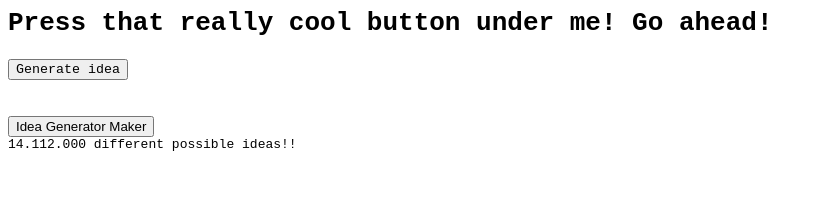
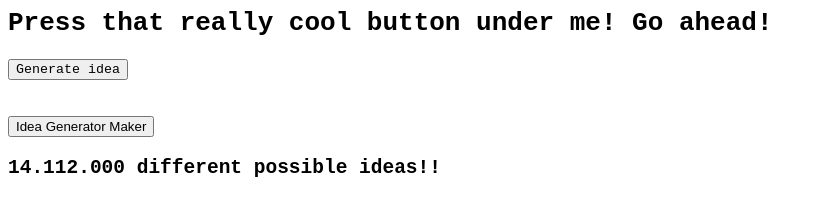
Before and after one commit to Raffiepro/IdeaGenerator, a plain HTML site: page index.html in a window 1280 px wide. Shown: the whole page, without its empty margins (0-822 px from the left). Drawn offline with Linux system fonts and the light colour scheme.

Commit message:
Update index.html

```diff
--- a/index.html
+++ b/index.html
@@ -5,7 +5,7 @@
 <button onclick="maker()">Idea Generator Maker</button>
 
 <br>
-<code>14.112.000 different possible ideas!!</code>
+<h2><code>14.112.000 different possible ideas!!</code></h2>
 
 <script>
 
```
